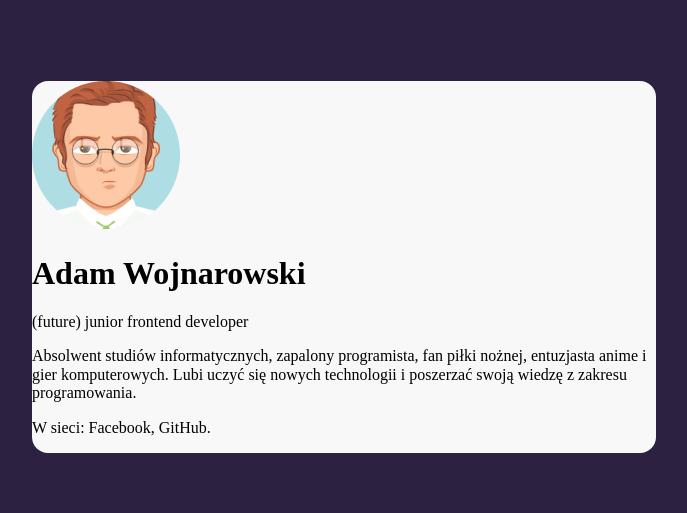
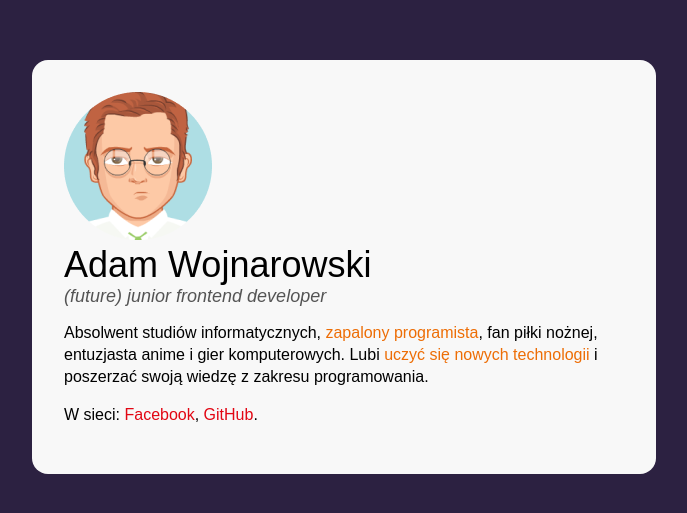
Before and after one commit to Adam-DevPL/business-card, a plain HTML site: page index.html in a window 1280 px wide. Shown: the part 133-646 px from the top of the page, without its empty margins (296-983 px from the left). Drawn offline with Linux system fonts and the light colour scheme.

Commit message:
add new styles for html / end BEM

```diff
--- a/index.html
+++ b/index.html
@@ -9,18 +9,18 @@
   </head>
   <body>
     <main class="main">
-      <article class="article">
-        <img class="image" src="avatar.png" alt="zdjęcie Adam Wojnarowski" />
-        <header class="article__header">
-          <h1>Adam Wojnarowski</h1>
-          <p>(future) junior frontend developer</p>
+      <article class="person">
+        <img class="person__image" src="avatar.png" alt="zdjęcie Adam Wojnarowski" />
+        <header class="person__info">
+          <h1 class="person__name">Adam Wojnarowski</h1>
+          <p class="person__position">(future) junior frontend developer</p>
         </header>
-        <p>
-          Absolwent studiów informatycznych, zapalony programista, fan piłki
-          nożnej, entuzjasta anime i gier komputerowych. Lubi uczyć się nowych
-          technologii i poszerzać swoją wiedzę z zakresu programowania.
+        <p class="person__description">
+          Absolwent studiów informatycznych, <strong class="special">zapalony programista</strong>, fan piłki
+          nożnej, entuzjasta anime i gier komputerowych. Lubi <strong class="special">uczyć się nowych
+          technologii</strong> i poszerzać swoją wiedzę z zakresu programowania.
         </p>
-        <p>W sieci: Facebook, GitHub.</p>
+        <p class="person__description">W sieci: <a href="" class="person__link">Facebook</a>, <a href="" class="person__link">GitHub</a>.</p>
       </article>
     </main>
   </body>
--- a/style.css
+++ b/style.css
@@ -9,16 +9,50 @@ html {
 }
 
 body {
-      background: #2C2141;
+  background: #2c2141;
   display: flex;
   justify-content: center;
   align-items: center;
   height: 100vh;
+  font-family: Arial, Helvetica, sans-serif;
 }
 
 .main {
-      background: #F8F8F8;
+  background: #f8f8f8;
   border-radius: 16px;
   width: 624px;
   margin: 16px;
+  padding: 32px;
 }
+
+.person {
+
+}
+
+.person__description {
+    font-size: 16px;
+    line-height: 22px;
+}
+
+.person__link {
+    color: #E20613;
+    text-decoration: none;
+}
+
+.person__name {
+  font-size: 36px;
+  margin: 0;
+  font-weight: normal;
+}
+
+.person__position {
+    font-size: 18px;
+    margin: 0;
+    font-style: italic;
+    color: #545454;
+}
+
+.special {
+    color: #ED6D05;
+    font-weight: normal;
+}
```
Lines whose indentation alone changed are shown as unchanged.
